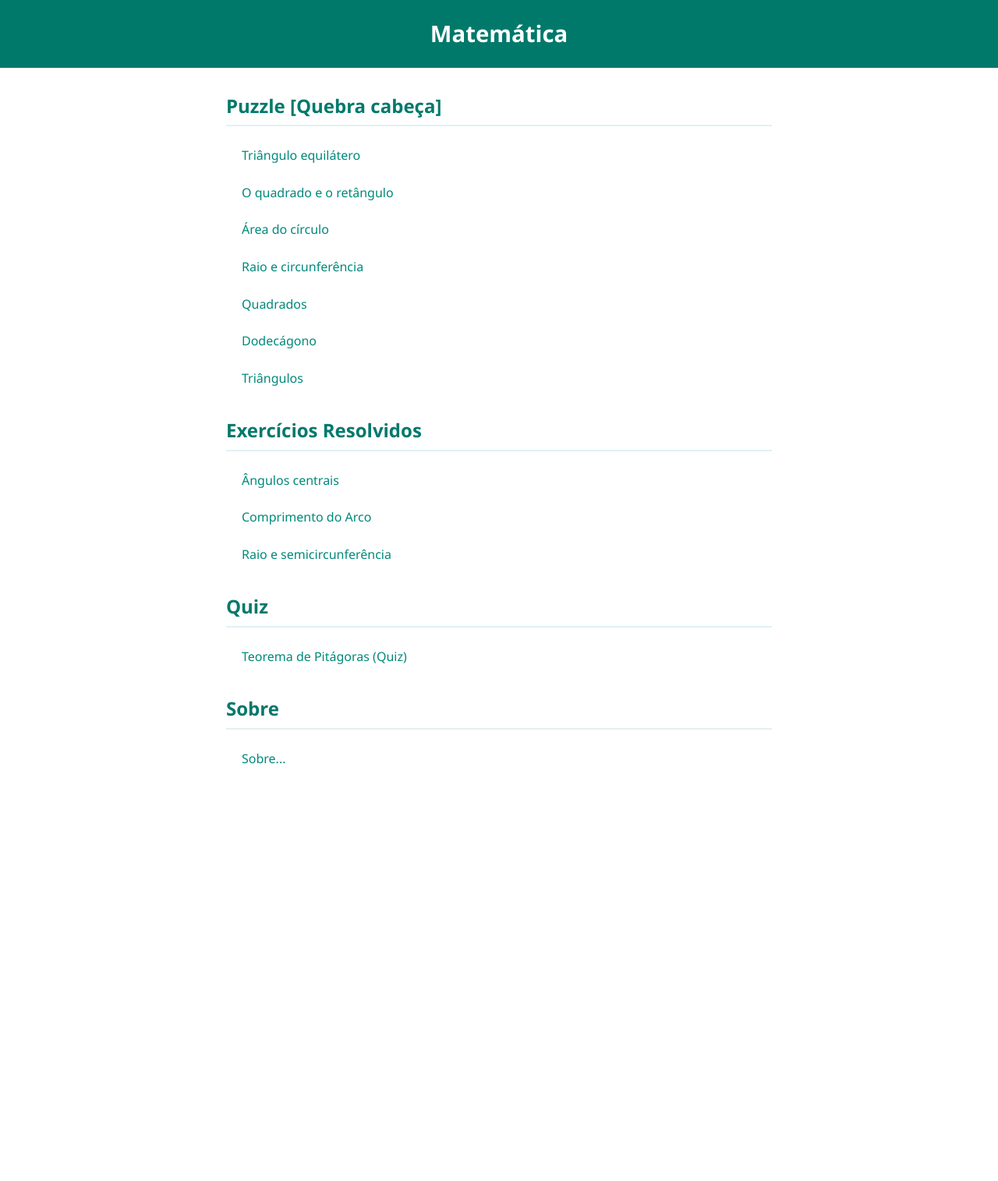
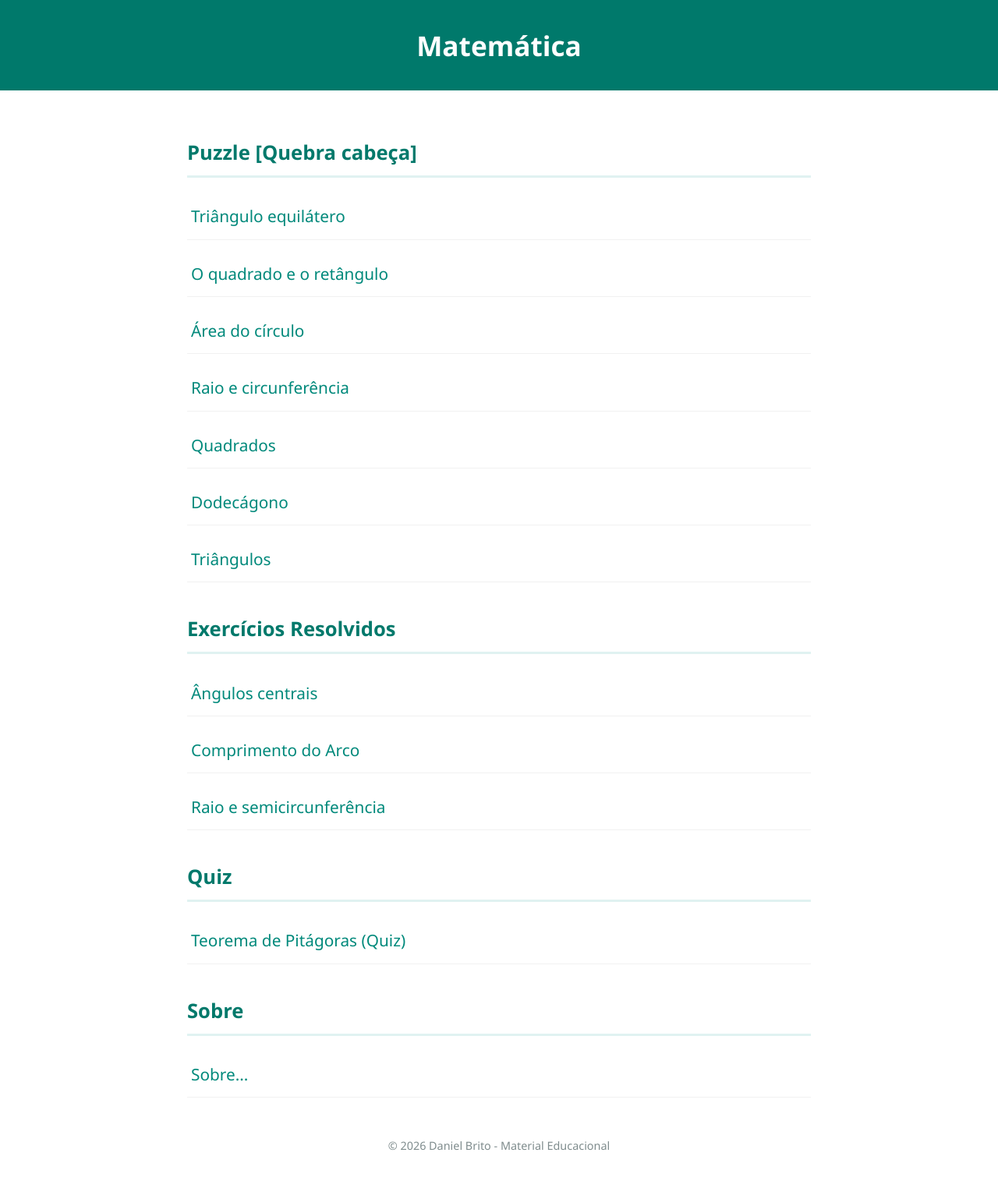
Before and after one commit to danielkindle11-cmd/matematica, a plain HTML site: page index.html in a window 1280 px wide. Shown: the whole page at 78% size. Before the commit the page ends 1007 px from the top, so only its background shows below. Drawn offline with Linux system fonts and the light colour scheme.

Commit message:
Update index.html

```diff
--- a/index.html
+++ b/index.html
@@ -2,80 +2,81 @@
 <html lang="pt-br">
 <head>
     <meta charset="UTF-8">
- <meta name="viewport" content="width=device-width, initial-scale=1.0">
+    <meta name="viewport" content="width=device-width, initial-scale=1.0">
 
-    <title>Estrutura do Site de Matemática</title>
+    <title>Matemática - Conteúdos</title>
     <style>
-        @page {
-            size: A4;
-            margin: 20mm;
-            background-color: #ffffff;
-        }
         body {
             font-family: 'Segoe UI', Roboto, Helvetica, Arial, sans-serif;
             color: #2c3e50;
             line-height: 1.6;
             margin: 0;
             padding: 0;
+            background-color: #ffffff;
         }
+
         .header {
             background-color: #00796b;
             color: white;
-            padding: 20px;
+            padding: 30px 15px; /* Mais preenchimento para destaque */
             text-align: center;
-            margin-bottom: 30px;
         }
+
+        h1 {
+            margin: 0;
+            font-size: 2.2rem; /* Fonte grande e adaptável */
+        }
+
         .container {
-            max-width: 700px;
+            max-width: 800px;
             margin: 0 auto;
+            padding: 20px; /* Margem interna para não encostar na borda do celular */
         }
-        h1 { margin: 0; font-size: 22pt; }
+
         h2 {
             color: #00796b;
-            font-size: 18pt;
-            border-bottom: 2px solid #e0f2f1;
-            padding-bottom: 5px;
-            margin-top: 30px;
+            font-size: 1.6rem;
+            border-bottom: 3px solid #e0f2f1;
+            padding-bottom: 8px;
+            margin-top: 40px;
         }
+
         .menu-list {
             list-style: none;
-            padding-left: 20px;
+            padding: 0; /* Remove o recuo padrão para ganhar espaço */
         }
+
         .menu-item {
-            margin-bottom: 12px;
-            padding: 5px 0;
+            margin-bottom: 15px;
+            border-bottom: 1px solid #f1f1f1; /* Linha divisória entre itens */
         }
+
         .menu-item a {
             color: #00897b;
             text-decoration: none;
-            font-size: 12pt;
+            font-size: 1.3rem; /* Fonte aumentada para leitura fácil no mobile */
             font-weight: 500;
+            display: block; /* Faz o link ocupar a linha toda, facilitando o toque */
+            padding: 12px 5px; /* Espaçamento extra para o dedo clicar sem erro */
         }
+
         .menu-item a:hover {
+            background-color: #f9fdfd;
             text-decoration: underline;
         }
-        .code-container {
-            background-color: #f8f9fa;
-            border: 1px solid #ddd;
-            padding: 15px;
-            margin-top: 40px;
-            border-radius: 5px;
-        }
-        .code-title {
-            font-weight: bold;
-            display: block;
-            margin-bottom: 10px;
-            color: #333;
-        }
-        pre {
-            font-family: 'Courier New', monospace;
-            font-size: 9pt;
-            white-space: pre-wrap;
-            color: #d81b60;
+
+        /* Rodapé simples */
+        .footer {
+            text-align: center;
+            font-size: 0.9rem;
+            color: #7f8c8d;
+            margin-top: 50px;
+            padding-bottom: 30px;
         }
     </style>
 </head>
 <body>
+
     <div class="header">
         <h1>Matemática</h1>
     </div>
@@ -109,6 +110,10 @@
             <li class="menu-item"><a href="https://amzn.to/4wB5qoI">Sobre...</a></li>
         </ul>
 
+        <div class="footer">
+            © 2026 Daniel Brito - Material Educacional
+        </div>
+    </div>
 
 </body>
 </html>
```
